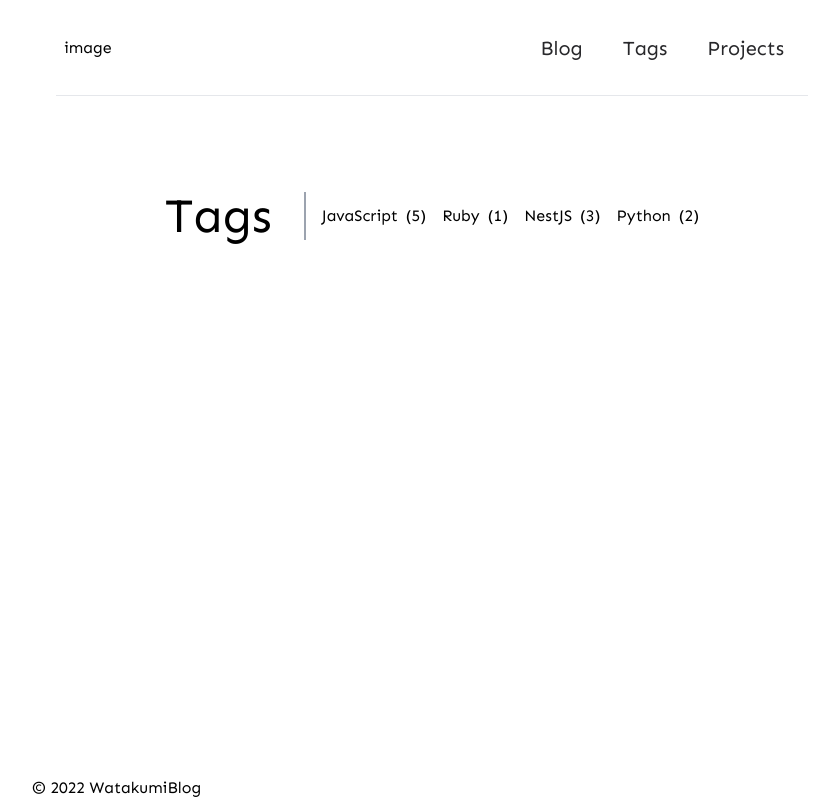
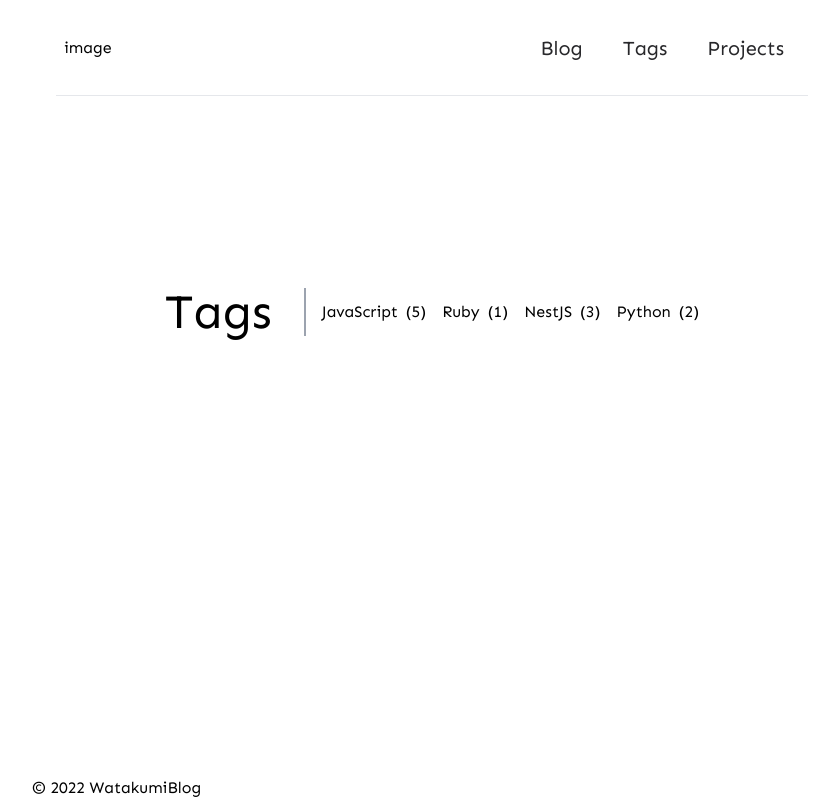
Before and after one commit to Watakumi/Watakumi-blog-next, a Next.js app: page /tags in a window 1280 px wide. Shown: the whole page, without its empty margins (208-1023 px from the left). Built offline with nearby package versions, Linux system fonts and the light colour scheme.

Commit message:
余白の調整

```diff
--- a/pages/tags/index.tsx
+++ b/pages/tags/index.tsx
@@ -2,7 +2,7 @@ import { TagsContent } from '../../components/TagsContent';
 
 export default function Tags(): JSX.Element {
   return (
-    <div className="mt-12">
+    <div className="mt-36">
       <TagsContent />
     </div>
   );
```
